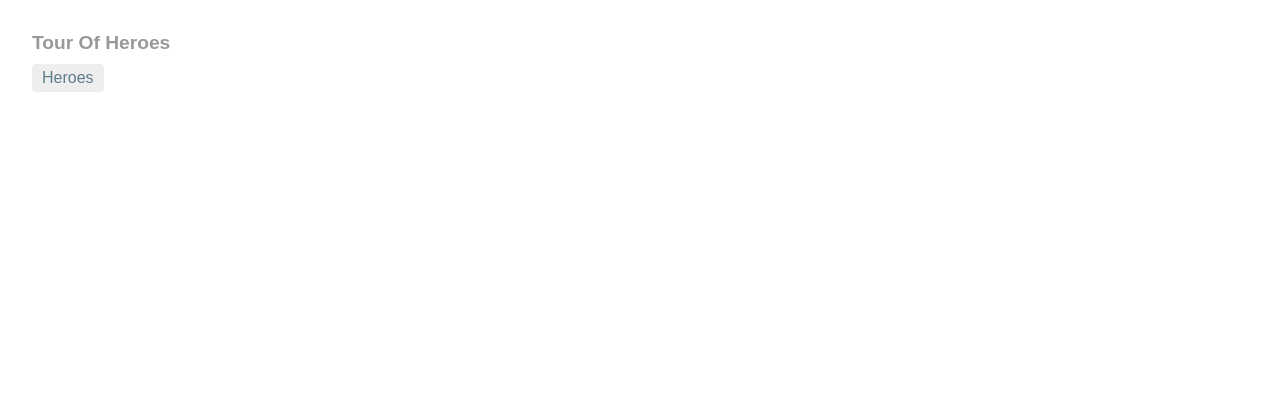
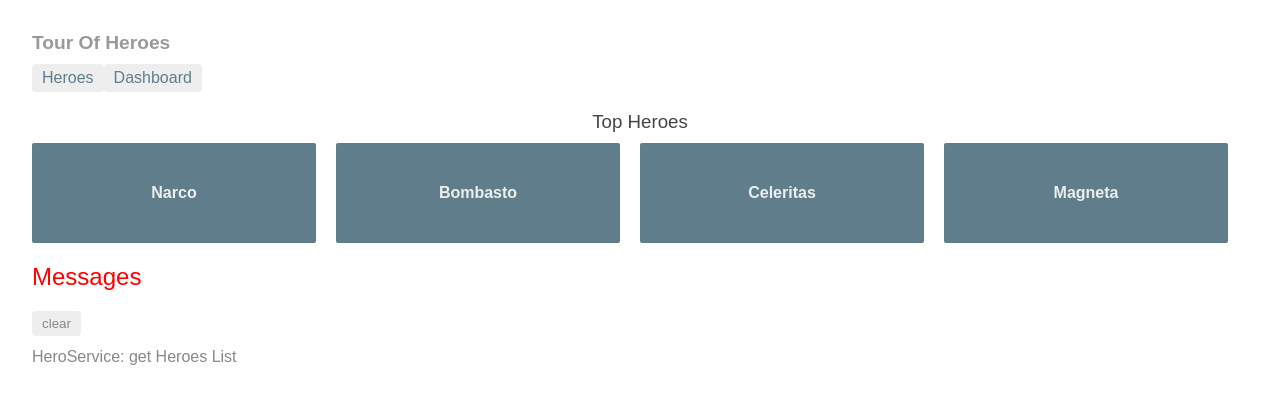
Before and after one commit to wangzhengWorktile/NGSTU, an Angular app: page /dashboard in a window 1280 px wide. Before the commit this address led to /. Shown: the top 404 px of the page. Built offline with nearby package versions, Linux system fonts and the light colour scheme.

Commit message:
new dashboard

```diff
--- a/src/app/app.component.html
+++ b/src/app/app.component.html
@@ -1,6 +1,7 @@
 <h1>{{title}}</h1>
 <nav>
     <a routerLink="/heroes">Heroes</a>
+    <a routerLink="/dashboard">Dashboard</a>
 </nav>
 <router-outlet></router-outlet>
 <app-messages></app-messages>
--- a/src/app/app.module.ts
+++ b/src/app/app.module.ts
@@ -7,13 +7,15 @@
 import { HeroDetailComponent } from './hero-detail/hero-detail.component';
 import { MessagesComponent } from './messages/messages.component';
 import { AppRoutingModule } from './app-routing.module';
+import { DashboardComponent } from './dashboard/dashboard.component';
 
 @NgModule({
   declarations: [
     AppComponent,
     HeroesComponent,
     HeroDetailComponent,
-    MessagesComponent
+    MessagesComponent,
+    DashboardComponent
   ],
   imports: [
     BrowserModule,
--- /dev/null
+++ b/src/app/dashboard/dashboard.component.css
@@ -0,0 +1,62 @@
+/* DashboardComponent's private CSS styles */
+[class*='col-'] {
+    float: left;
+    padding-right: 20px;
+    padding-bottom: 20px;
+  }
+  [class*='col-']:last-of-type {
+    padding-right: 0;
+  }
+  a {
+    text-decoration: none;
+  }
+  *, *:after, *:before {
+    -webkit-box-sizing: border-box;
+    -moz-box-sizing: border-box;
+    box-sizing: border-box;
+  }
+  h3 {
+    text-align: center; margin-bottom: 0;
+  }
+  h4 {
+    position: relative;
+  }
+  .grid {
+    margin: 0;
+  }
+  .col-1-4 {
+    width: 25%;
+  }
+  .module {
+    padding: 20px;
+    text-align: center;
+    color: #eee;
+    max-height: 120px;
+    min-width: 120px;
+    background-color: #607d8b;
+    border-radius: 2px;
+  }
+  .module:hover {
+    background-color: #eee;
+    cursor: pointer;
+    color: #607d8b;
+  }
+  .grid-pad {
+    padding: 10px 0;
+  }
+  .grid-pad > [class*='col-']:last-of-type {
+    padding-right: 20px;
+  }
+  @media (max-width: 600px) {
+    .module {
+      font-size: 10px;
+      max-height: 75px; }
+  }
+  @media (max-width: 1024px) {
+    .grid {
+      margin: 0;
+    }
+    .module {
+      min-width: 60px;
+    }
+  }
--- /dev/null
+++ b/src/app/dashboard/dashboard.component.html
@@ -0,0 +1,8 @@
+<h3>Top Heroes</h3>
+<div class="grid grid-pad">
+  <a *ngFor="let hero of heroes" class="col-1-4">
+    <div class="module hero">
+      <h4>{{hero.name}}</h4>
+    </div>
+  </a>
+</div>
--- /dev/null
+++ b/src/app/dashboard/dashboard.component.ts
@@ -0,0 +1,25 @@
+import { Component, OnInit } from '@angular/core';
+import { Hero } from '../hero';
+import { HeroService } from '../hero.service';
+
+@Component({
+  selector: 'app-dashboard',
+  templateUrl: './dashboard.component.html',
+  styleUrls: ['./dashboard.component.css']
+})
+export class DashboardComponent implements OnInit {
+
+  heroes: Hero[] = [];
+
+  constructor(private heroService: HeroService) { }
+
+  ngOnInit() {
+    this.getHeroes();
+  }
+
+  getHeroes(): void {
+    this.heroService.getHeroes()
+      .subscribe(data => this.heroes = data.slice(1, 5));
+  }
+
+}
```
Also changed, not shown: src/app/app-routing.module.ts (+10 -0 lines).
